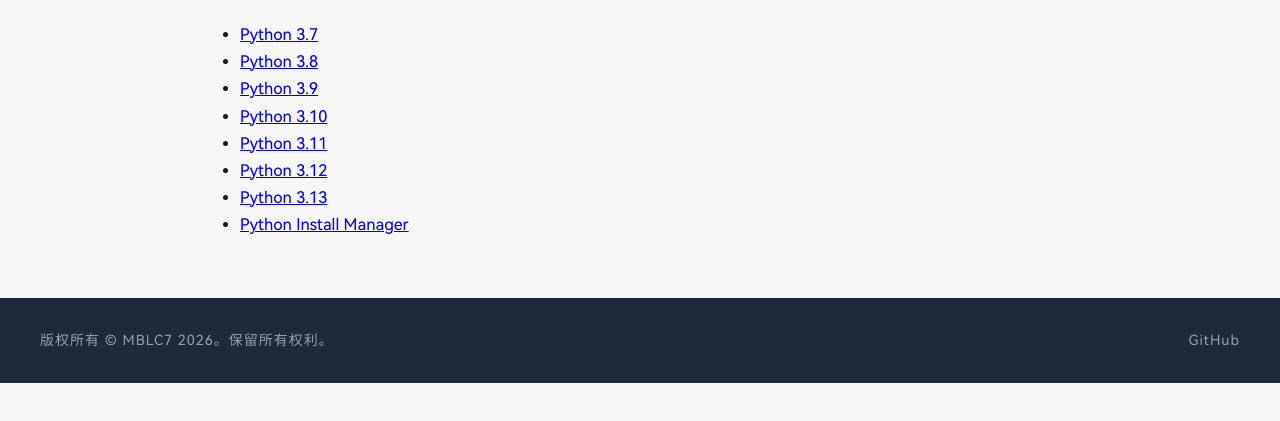
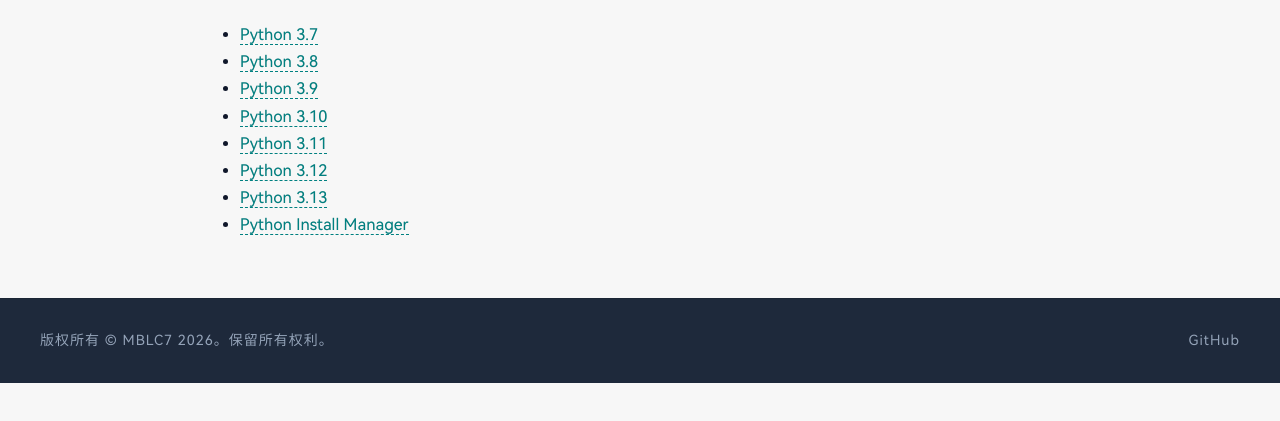
Before and after one commit to mblc-7/mblc-7.github.io, a plain HTML site: page msapps-python.html in a window 1280 px wide. Shown: the part 195-616 px from the top of the page. Drawn offline with Linux system fonts and the light colour scheme.

Commit message:
Update style.css

```diff
--- a/style.css
+++ b/style.css
@@ -143,6 +143,18 @@
   letter-spacing: 1.5px;
 }
 
+.content-container a {
+  color: #008080;
+  text-decoration: none;
+  border-bottom: 1px dashed #008080;
+  transition: color 0.2s;
+}
+
+.content-container a:hover {
+  color: #005a5a;
+  border-bottom-style: solid;
+}
+
 .site-footer {
   background-color: #1e293b;
   color: #94a3b8;
```
